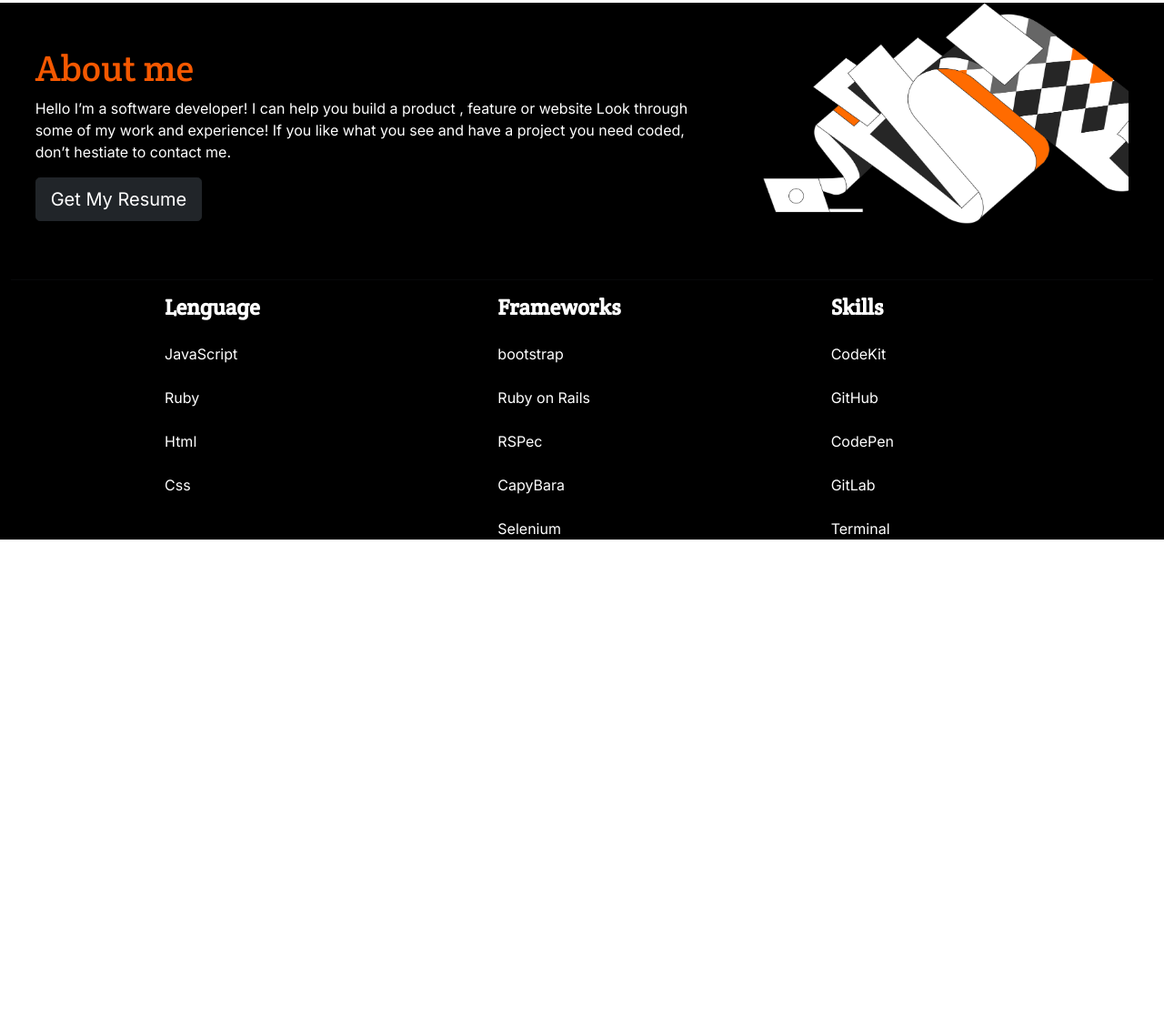
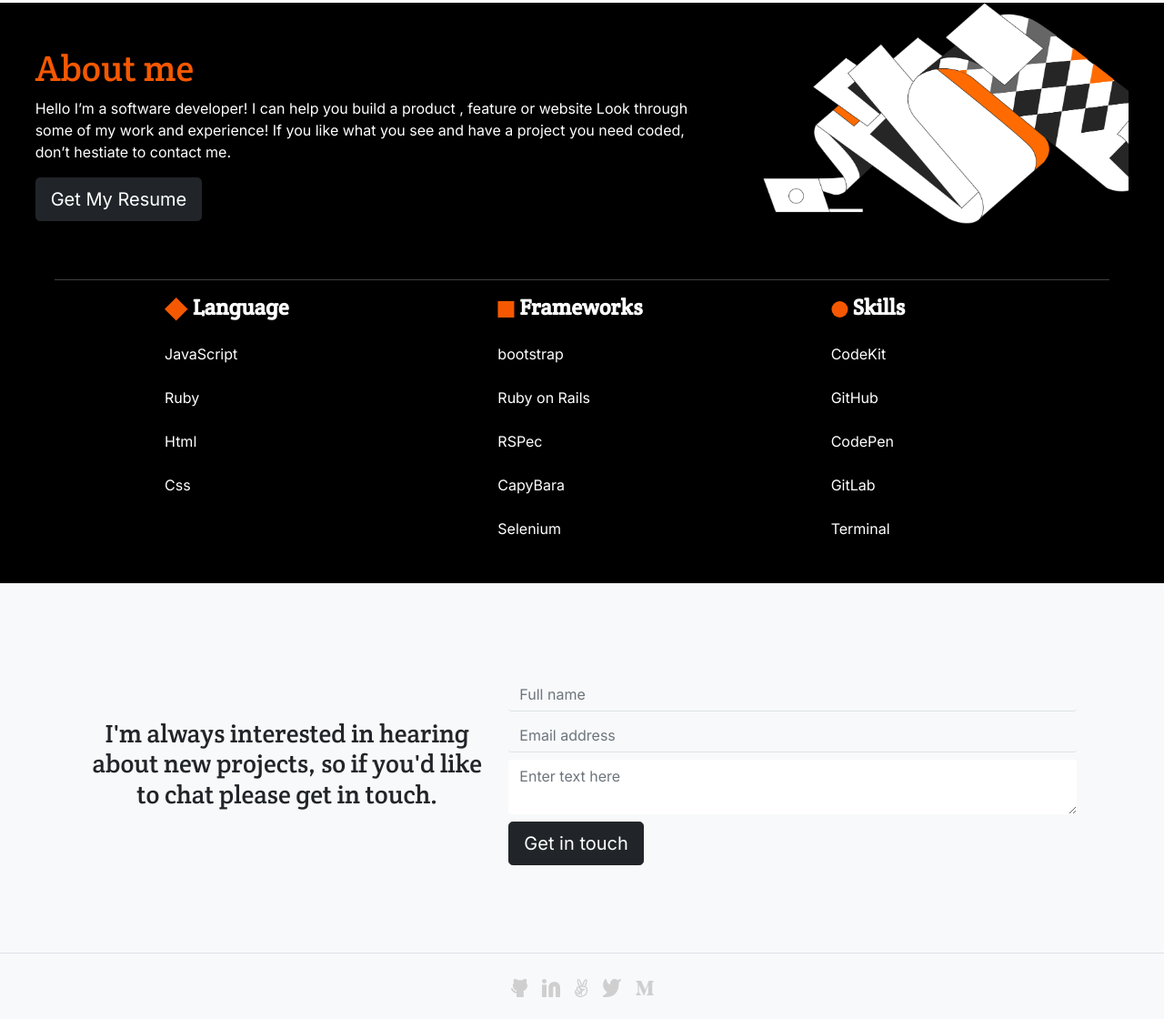
Before and after one commit to fasaldana/portfolio-prototype, a plain HTML site: page index.html in a window 1280 px wide. Shown: the part 2856-3976 px from the top of the page at 91% size. Before the commit the page ends 3449 px from the top, so only its background shows below. Drawn offline with nearby package versions, Linux system fonts and the light colour scheme.

Commit message:
Footer styles

```diff
--- a/index.html
+++ b/index.html
@@ -182,11 +182,11 @@
                 <img class="img-fluid" src="images/illustration-about.png" alt="">
             </div>
         </div>
-        <hr>
-        <div class="container-fluid text-white">
+        <hr class="bg-light mx-5" >
+        <div class="container-fluid text-white pb-5">
             <div class="row justify-content-evenly">
                 <div class=" col-2">
-                    <h4 class="fw-bold">Lenguage</h4>
+                    <h4 class="fw-bold"><span><img src="images/icons/diamond.svg" alt=""/></span> Language</h4>
                     <ul class="list-group gap-4 mt-4">
                         <li class="list-inline-item">JavaScript</li>
                         <li class="list-inline-item">Ruby</li>
@@ -195,7 +195,7 @@
                     </ul>
                 </div>
                 <div class=" col-2">
-                    <h4 class="fw-bold">Frameworks</h4>
+                    <h4 class="fw-bold"><span><img src="images/icons/square.svg" alt=""/></span> Frameworks</h4>
                     <ul class="list-group gap-4 mt-4">
                         <li class="list-inline-item">bootstrap</li>
                         <li class="list-inline-item">Ruby on Rails</li>
@@ -205,7 +205,7 @@
                     </ul>
                 </div>
                 <div class=" col-2">
-                    <h4 class="fw-bold">Skills</h4>
+                    <h4 class="fw-bold"><span><img src="images/icons/circle.svg" alt=""/></span> Skills</h4>
                     <ul class="list-group gap-4 mt-4">
                         <li class="list-inline-item">CodeKit</li>
                         <li class="list-inline-item">GitHub</li>
@@ -217,6 +217,30 @@
             </div>
         </div>
     </section>
+    <section class="container-fluid bg-light p-5">
+        <div class="row p-5">
+            <div class="col md-5 text-center align-self-center">
+                <h3>I'm always interested in hearing about new projects, so if you'd like to chat please get in touch.</h3>
+            </div>
+            <div class="col-md-7">
+                <form>
+                    <input type="text" name="name" class="form-control  border-0 border-bottom bg-light mt-2 fs-6" placeholder="Full name" required maxlength="30"/>
+                    <input type="email" name="email" class="form-control  border-0 border-bottom bg-light mt-2 fs-6" placeholder="Email address" required/>
+                    <textarea name="message" class="form-control  border-0 mt-2 fs-6" placeholder="Enter text here"  maxlength="500" required></textarea>
+                    <button type="submit" class="btn btn-dark btn-lg mt-2">Get in touch</button>
+                </form>
+            </div>
+        </div>
+    </section>
+    <footer class="container-fluid bg-light  border-top">
+        <ul class="list-group list-unstyled gap-3 list-group-horizontal-md  justify-content-center py-4">
+            <li class="list-group-flush"><a href="#"><img src="images/icons/github.svg" alt=""></a></li>
+            <li class="list-group-flush"><a href="#"><img src="images/icons/Linkedin.svg" alt=""></a></li>
+            <li class="list-group-flush"><a href="#"><img src="images/icons/angel-List.svg" alt=""></a></li>
+            <li class="list-group-flush"><a href="#"><img src="images/icons/twitter.svg" alt=""></a></li>
+            <li class="list-group-flush"><a href="#"><img src="images/icons/medium.svg" alt=""></a></li>
+        </ul>
+    </footer>
 </body>
 
 </html>
```
Also changed, not shown: images/icons/circle.svg (added), images/icons/diamond.svg (added), images/icons/square.svg (added), 2 other files.
